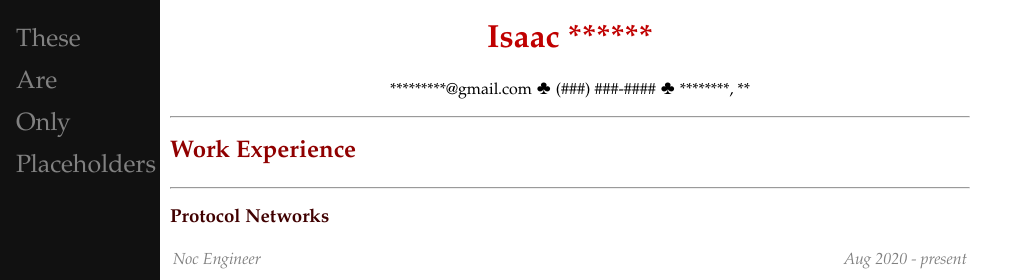
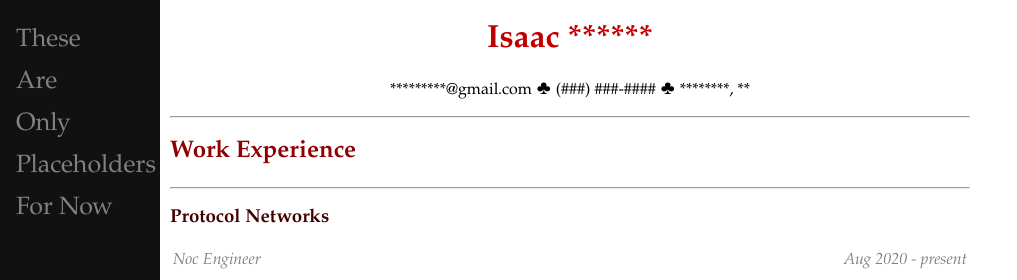
Before and after one commit to ToastyToast-Git/Isaac-Resume, a plain HTML site: page index.html in a window 1280 px wide. Shown: the top 280 px of the page, without its empty margins (0-1017 px from the left). Drawn offline with Linux system fonts and the light colour scheme.

Commit message:
Update index.html

```diff
--- a/index.html
+++ b/index.html
@@ -10,6 +10,7 @@
     <a href="#">Are</a>
     <a href="#">Only</a>
     <a href="#">Placeholders</a>
+    <a href="#">For Now</a>
   </nav>
   <body>
 
```
